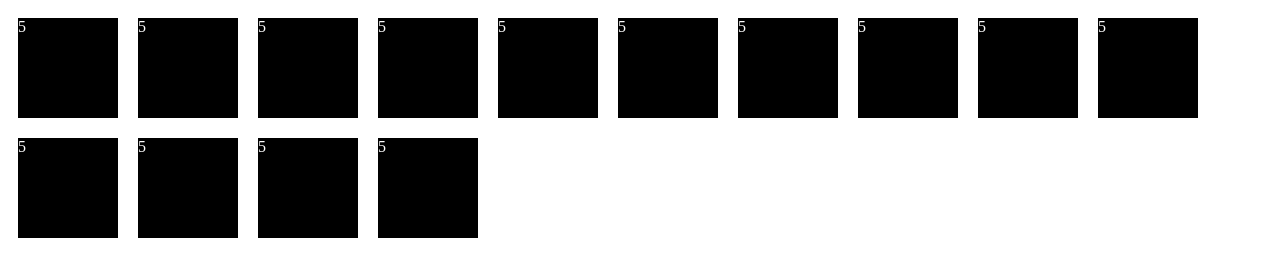
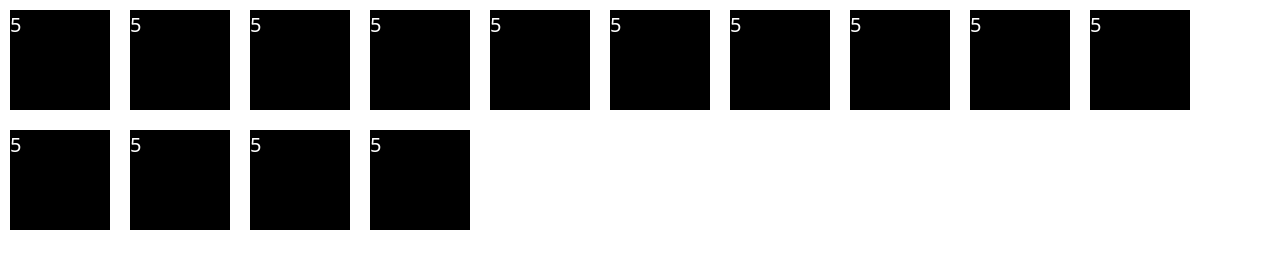
Before and after one commit to Yulai202020/demos, a plain HTML site: page index.html in a window 1280 px wide. Drawn offline with nearby package versions, Linux system fonts and the light colour scheme.

Commit message:
first commit

```diff
--- a/index.html
+++ b/index.html
@@ -4,19 +4,7 @@
     <meta charset="UTF-8">
     <meta name="viewport" content="width=device-width, initial-scale=1.0">
     <title>Document</title>
-    <style>
-        body {
-            display: flex;
-            flex-wrap: wrap;
-        }
-        div {
-            width: 100px;
-            height: 100px;
-            background-color: black;
-            color: white;
-            margin: 10px;
-        }
-    </style>
+    <link rel="stylesheet" href="std.css">
 </head>
 <body>
 
--- /dev/null
+++ b/std.css
@@ -0,0 +1,4 @@
+@import url("https://unpkg.com/boxicons@2.1.4/css/boxicons.min.css");
+@import url("https://cdn.jsdelivr.net/npm/@picocss/pico@2/css/pico.min.css");
+
+@import url("./style.css")
--- /dev/null
+++ b/style.css
@@ -0,0 +1,12 @@
+body {
+    display: flex;
+    flex-wrap: wrap;
+}
+
+div {
+    width: 100px;
+    height: 100px;
+    background-color: black;
+    color: white;
+    margin: 10px;
+}
```
